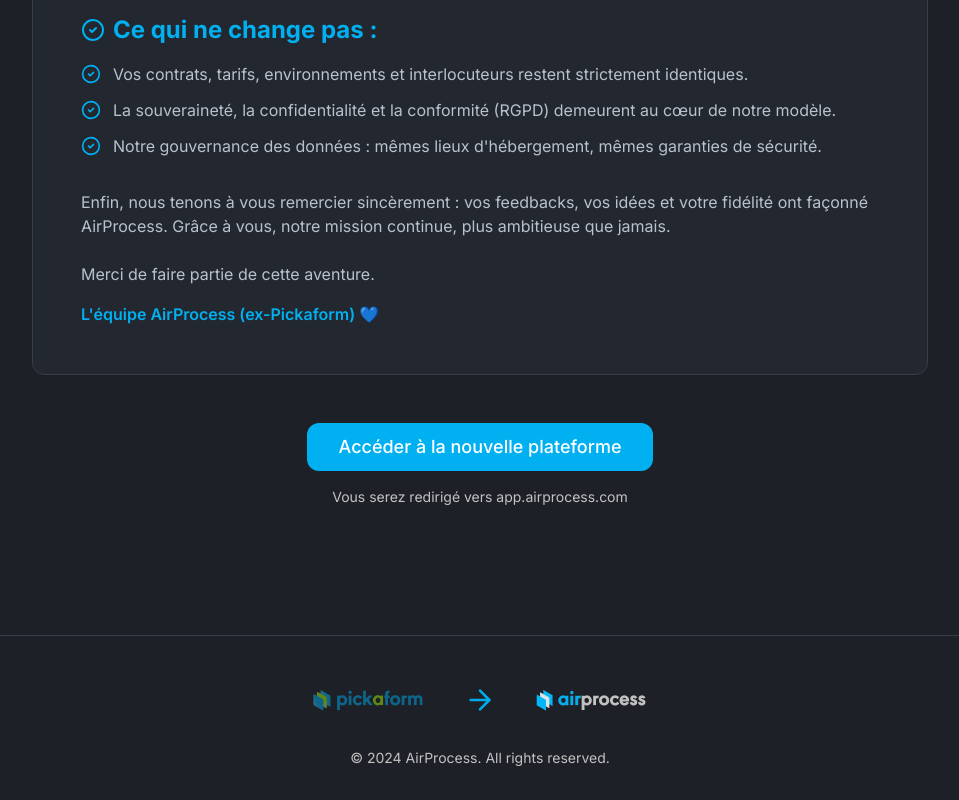
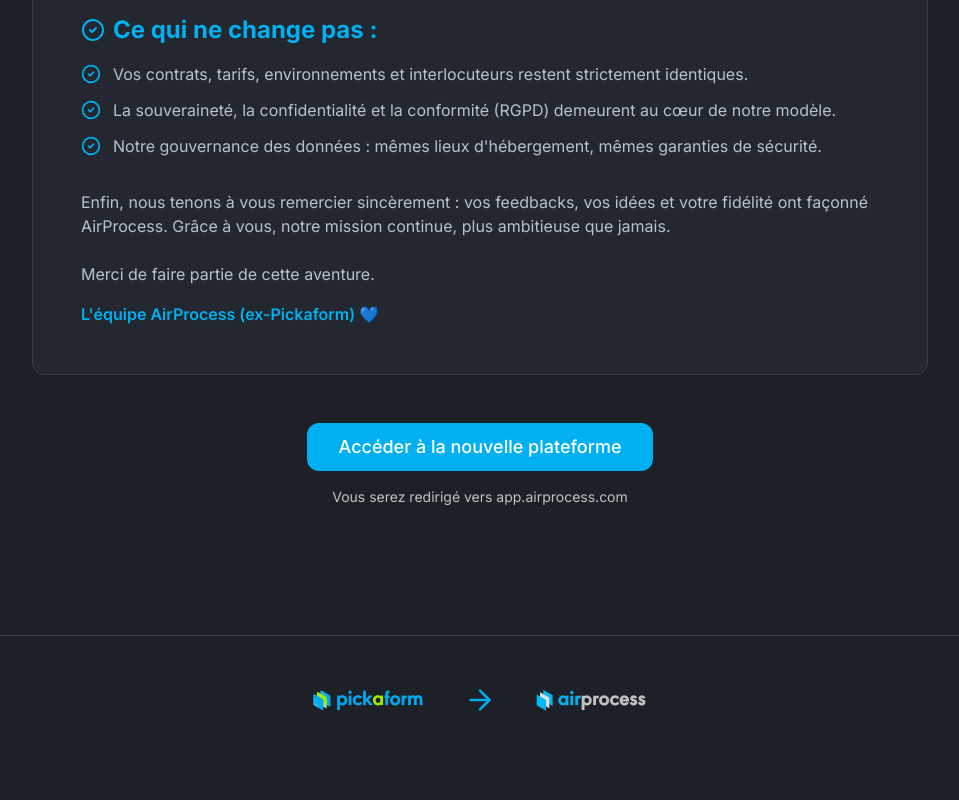
Before and after one commit to PickaForm/airprocess-transition-hub, a React (Vite) app: page / in a window 1280 px wide. Shown: the part 1418-2218 px from the top of the page, without its empty margins (160-1119 px from the left). Built offline with nearby package versions, Linux system fonts and the light colour scheme; the HTML template or start-up script is replaced by a standard one.

Commit message:
Fix footer elements

```diff
--- a/src/pages/Index.tsx
+++ b/src/pages/Index.tsx
@@ -186,7 +186,7 @@ const Index = () => {
       <footer className="border-t border-border mt-20">
         <div className="container mx-auto px-4 py-8 text-center">
           <div className="flex items-center justify-center gap-8 mb-4">
-            <div className="flex items-center opacity-50">
+            <div className="flex items-center">
               <img src={pickaformLogo} alt="Pickaform" style={{ width: '128px', height: 'auto' }} />
             </div>
             <TransitionArrow />
@@ -194,9 +194,6 @@ const Index = () => {
               <img src={airprocessLogo} alt="AirProcess" style={{ width: '128px', height: 'auto' }} />
             </div>
           </div>
-          <p className="text-sm text-muted-foreground">
-            © 2024 AirProcess. All rights reserved.
-          </p>
         </div>
       </footer>
     </div>
```
